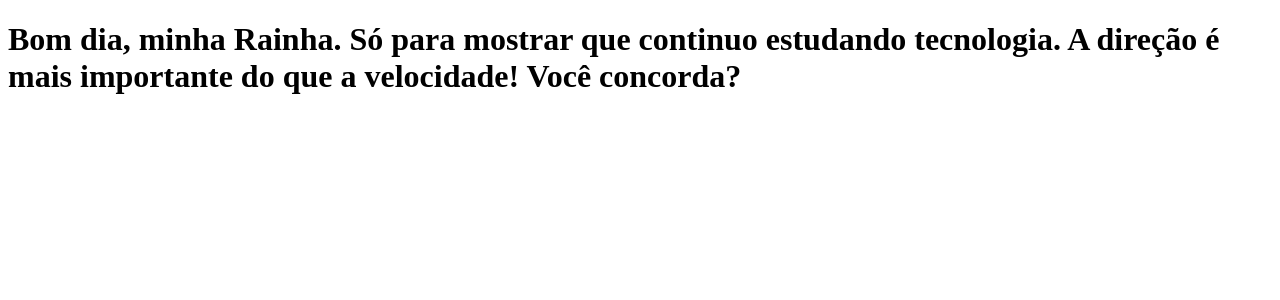
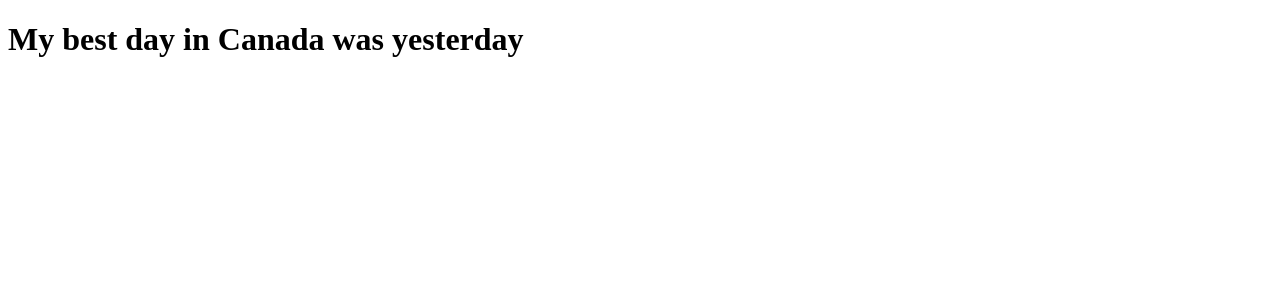
Before and after one commit to abrahamgracco/irgnet-mutaug, a Next.js app: page / in a window 1280 px wide. Shown: the top 300 px of the page. Built offline with nearby package versions, Linux system fonts and the light colour scheme.

Commit message:
another message

```diff
--- a/pages/index.js
+++ b/pages/index.js
@@ -1,10 +1,5 @@
 function Home() {
-  return (
-    <h1>
-      Bom dia, minha Rainha. Só para mostrar que continuo estudando tecnologia.
-      A direção é mais importante do que a velocidade! Você concorda?
-    </h1>
-  );
+  return <h1> My best day in Canada was yesterday</h1>;
 }
 
 export default Home;
```
